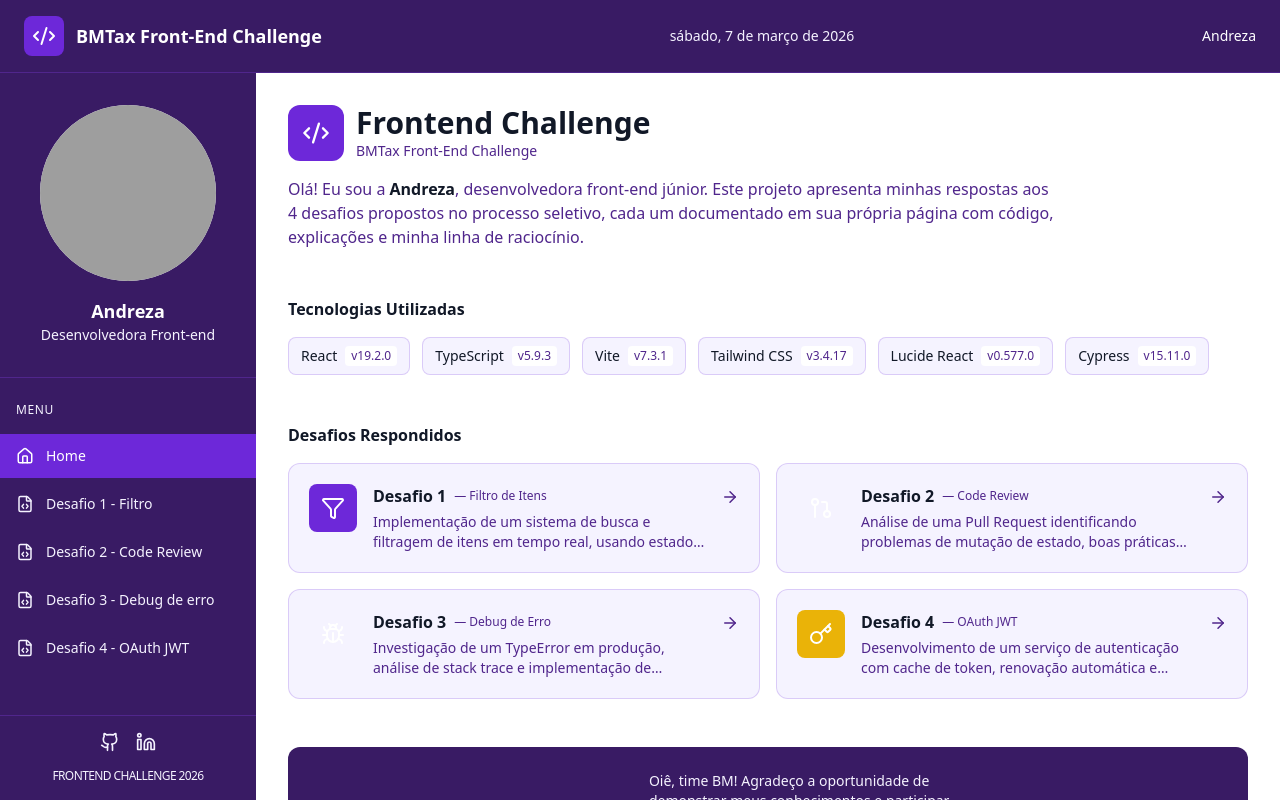
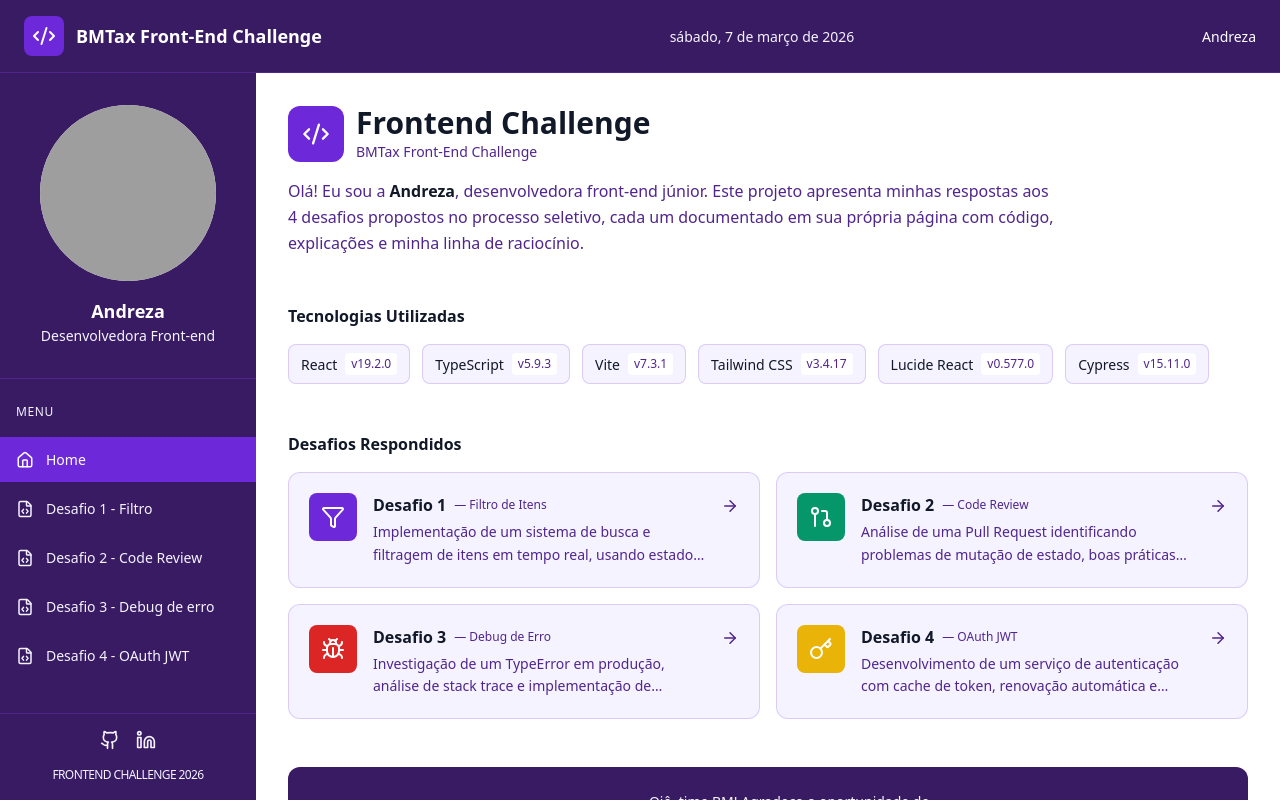
Before and after one commit to andrezadesousa/bmtax-frontend-challenge, a React (Vite) app: page / in a window 1280 px wide. Built offline with nearby package versions, Linux system fonts and the light colour scheme; grey boxes are pictures that could not be loaded.

Commit message:
chore(tailwind.config): add custom color tokens font sizes and border radius to theme

```diff
--- a/tailwind.config.js
+++ b/tailwind.config.js
@@ -18,6 +18,36 @@
           dark: "#111827",
           white: "#FFFFFF",
         },
+        diff: {
+          add: {
+            bg: "#d1fae5",
+            border: "#059669",
+            line: "#059669",
+          },
+          remove: {
+            bg: "#fee2e2",
+            border: "#DC2626",
+            line: "#DC2626",
+          },
+          neutral: {
+            bg: "#f8fafc",
+            border: "#e2e8f0",
+            line: "#64748b",
+          },
+        },
+        code: {
+          bg: "#1e1e1e",
+          header: "#252526",
+          border: "#3c3c3c",
+          lineNumber: "#858585",
+          text: "#d4d4d4",
+        },
+      },
+      fontSize: {
+        xxs: "10px",
+        xs: "12px",
+        sm: "14px",
+        base: "16px",
       },
       borderRadius: {
         full: "999px",
```
